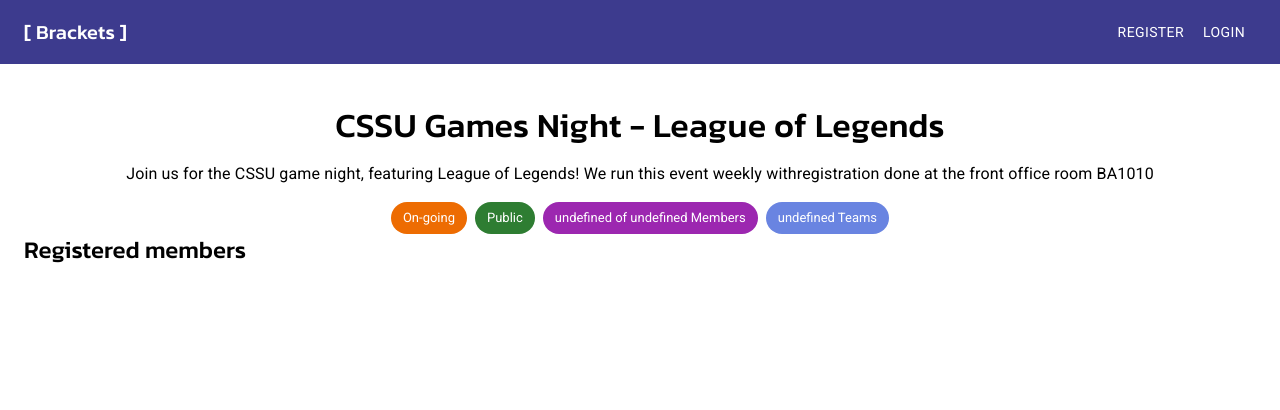
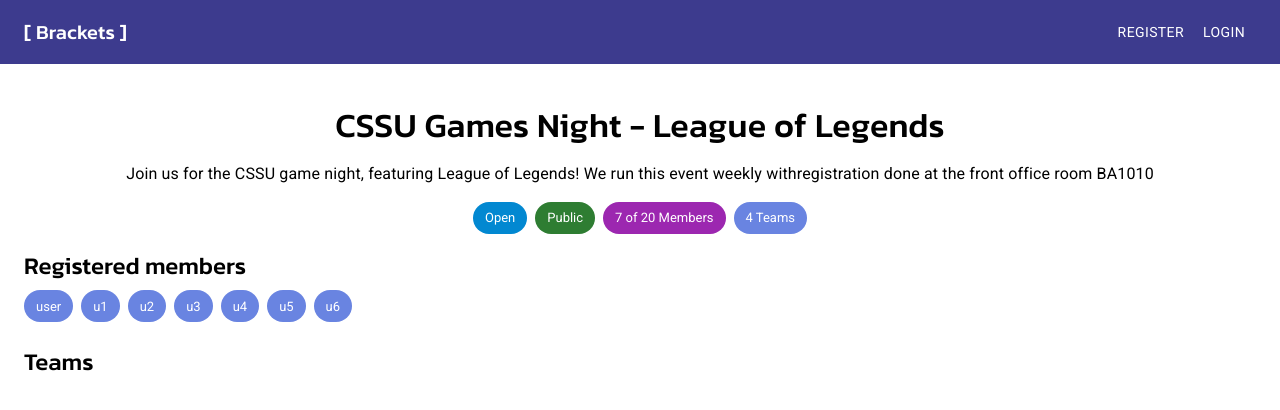
Before and after one commit to MastaCoder/-Brackets-, a React (Create React App) app in the folder frontend/: page /tournament/1 in a window 1280 px wide. Shown: the top 410 px of the page. Built offline with nearby package versions, Linux system fonts and the light colour scheme.

Commit message:
users view works

```diff
--- a/frontend/src/components/Tournament/TournamentView/TournamentView.js
+++ b/frontend/src/components/Tournament/TournamentView/TournamentView.js
@@ -2,17 +2,13 @@
 import PageTitle from "../../Layout/PageTitle";
 import TournamentChips from "../TournamentChips/TournamentChips";
 import PageSubTitle from "../../Layout/PageSubTitle";
+import TournamentViewUserChip from "./TournamentViewUserChip/TournamentViewUserChip";
 
 export default function TournamentView(props) {
   if (!props.tournament.id) {
     return (
       <PageTitle>Event not found!</PageTitle>
     );
-  }
-
-  // Remove user callback
-  const removeUser = (e) => {
-    console.log(e);
   }
 
   return (
@@ -24,11 +20,12 @@
       <Typography variant="body1" textAlign="center">
         {props.tournament.description}
       </Typography>
-      <Box mt={2}>
+      <Box mt={2} mb={2}>
         <TournamentChips
           public={props.tournament.public}
-          maxTeams={props.tournament.maxTeams}
+          teamsCount={Object.keys(props.tournament.teams).length}
           status={props.tournament.status}
+          membersCount={props.tournament.members.length}
           maxMembers={props.tournament.maxMembers}
           size="medium"
           justify="center"
@@ -39,6 +36,17 @@
       <PageSubTitle>
         Registered members
       </PageSubTitle>
+      <Box mb={3}>
+        <TournamentViewUserChip
+          members={props.tournament.members}
+          onKick={props.tournament.host === 'user' ? props.kickUser : null}
+        />
+      </Box>
+
+      {/* Teams */}
+      <PageSubTitle>
+        Teams
+      </PageSubTitle>
     </Container>
   )
 }
--- a/frontend/src/components/Tournament/TournamentView/TournamentViewUserChip/TournamentViewUserChip.js
+++ b/frontend/src/components/Tournament/TournamentView/TournamentViewUserChip/TournamentViewUserChip.js
@@ -1,7 +1,15 @@
+import {Box, Chip} from "@mui/material";
+
 export default function TournamentViewUserChip(props) {
   return (
-    <>
-
-    </>
+    <Box display="flex" gap={1}>
+      {props.members.map((userName) => (
+        props.onKick === null ? (
+          <Chip color="primary" label={userName} />
+        ) : (
+          <Chip color="primary" label={userName} onDelete={() => props.onKick(userName)} />
+        )
+      ))}
+    </Box>
   );
 }
--- a/frontend/src/data/data.js
+++ b/frontend/src/data/data.js
@@ -18,6 +18,7 @@
 				g1: ['u1', 'u2'],
 				g2: ['u3', 'u4'],
 				g3: ['u5', 'u6'],
+				g4: ['user']
 			},
 			maxTeamMembers: 2,
 			status: 0,
--- a/frontend/src/views/Organizer/History/OrganizerHistoryPage.js
+++ b/frontend/src/views/Organizer/History/OrganizerHistoryPage.js
@@ -8,7 +8,7 @@
   const [eventHistory, setEventHistory] = useState([]);
   const [data, setData] = useContext(DataContext);
 
-  // This will be an API call later (attending events)
+  // This will be an API call later
   useEffect(() => {
     let events = [];
     data.tournaments.forEach((tournament) => {
--- a/frontend/src/views/Tournament/View/TournamentViewPage.js
+++ b/frontend/src/views/Tournament/View/TournamentViewPage.js
@@ -1,29 +1,49 @@
 import TournamentView from "../../../components/Tournament/TournamentView/TournamentView";
+import {useContext} from "react";
+import DataContext from "../../../contexts/dataContext";
+import PageTitle from "../../../components/Layout/PageTitle";
+import {Typography} from "@mui/material";
 
 export default function TournamentViewPage(props) {
+  const [data, setData] = useContext(DataContext);
+  const index = parseInt(props.match.params.id) - 1;
+
   // Here would be some sort of API middleman, but for phase 1
   // we're just hardcoding in events
-  switch (parseInt(props.match.params.id)) {
-    case 1:
-      return (
-        <TournamentView
-          tournament={{
-            id: 1,
-            name: "CSSU Games Night - League of Legends",
-            description: "Join us for the CSSU game night, featuring League of Legends! We run this event weekly with" +
-              "registration done at the front office room BA1010",
-            public: true,
-            members: 72,
-            teams: 12,
-            status: 1
-          }}
-        />
-      );
-    default:
-      return (
-        <TournamentView
-          tournament={{}}
-        />
-      );
+  if (index > data.tournaments.length) {
+    return (
+      <>
+        <PageTitle>
+          Event not found!
+        </PageTitle>
+        <Typography variant="body1">
+          Make sure you're visiting the correct link.
+        </Typography>
+      </>
+    );
   }
+
+  const kickUser = (userName) => {
+    let tournaments = [...data.tournaments];
+    tournaments[index].members = tournaments[index].members.filter(e => e !== userName);
+    for (const [teamName, team] of Object.entries(tournaments[index].teams)) {
+      let userIndex = team.indexOf(userName);
+      if (userIndex > -1) {
+        team.splice(userIndex, 1);
+        if (team.length === 0)
+          delete tournaments[index].teams[teamName];
+
+        break;
+      }
+    }
+
+    setData({ ...data, tournaments: tournaments })
+  }
+
+  return (
+    <TournamentView
+      tournament={data.tournaments[index]}
+      kickUser={kickUser}
+    />
+  );
 }
```
